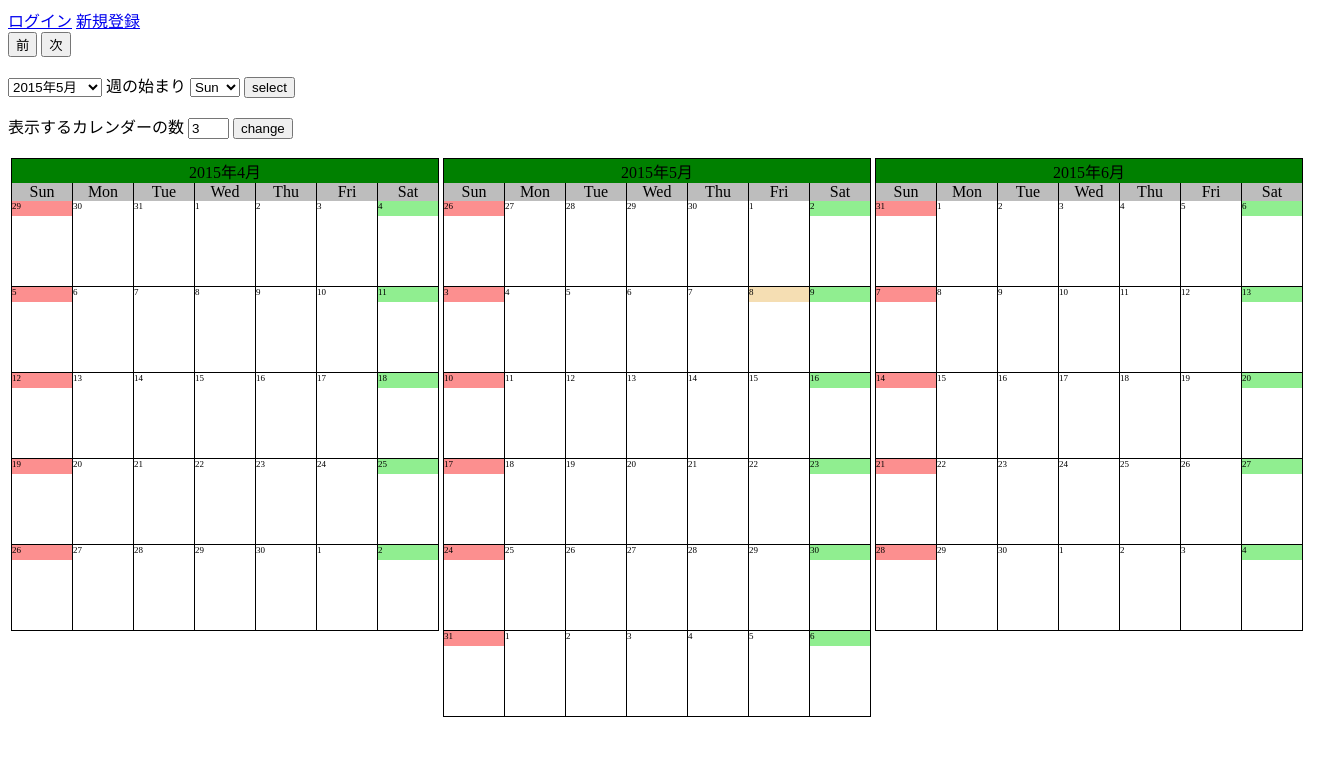
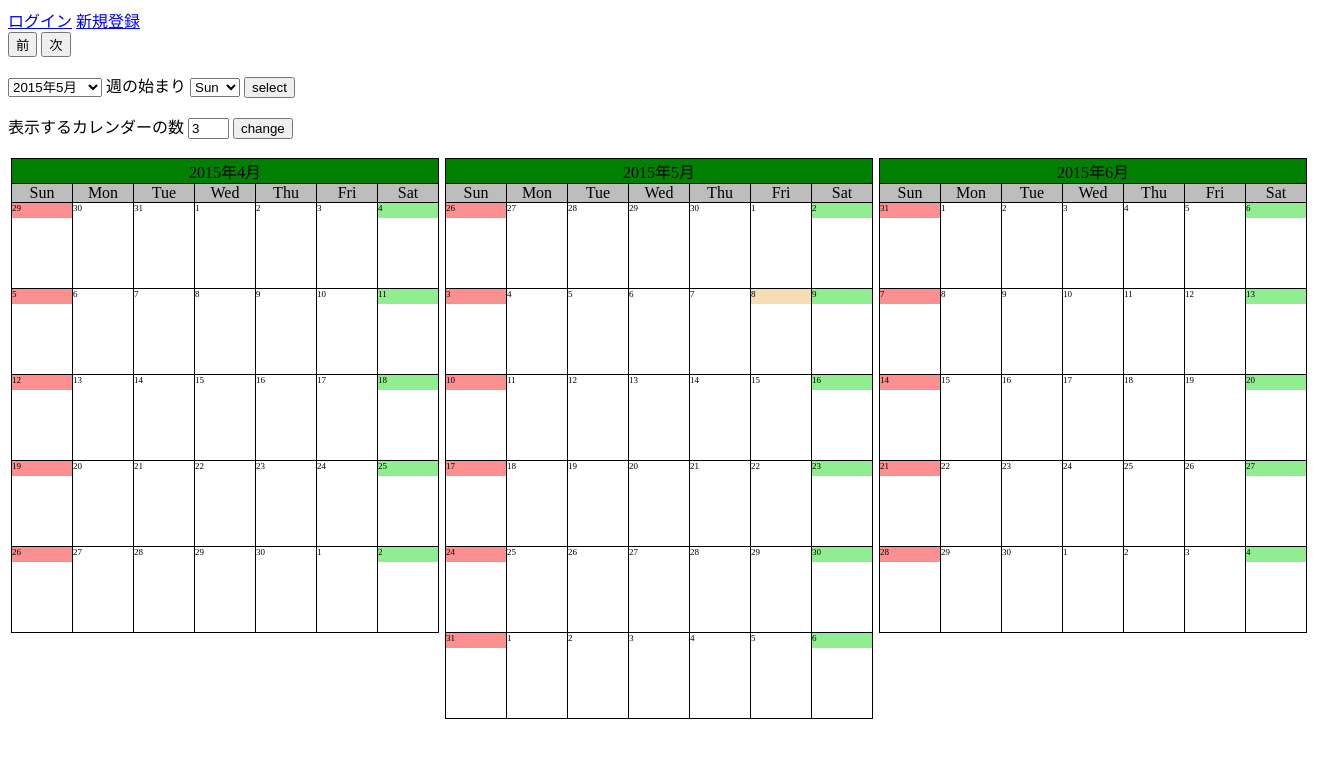
Before and after one commit to aucfan-makise/calendar, a PHP site: page /calendar.php in a window 1320 px wide. Shown: the top 758 px of the page. Run offline with PHP 8.4, Linux system fonts and the light colour scheme; data that the repository does not hold is empty.

Commit message:
細かな変更

```diff
--- a/ScheduleFunction.php
+++ b/ScheduleFunction.php
@@ -319,7 +319,7 @@ class ScheduleFunction extends AbstractFunction
     {
         $array;
         try {
-            $stmt = mysqli_prepare($this->connection, "SELECT schedules.schedules_id, schedules.title, schedules.detail, schedules.start_time, schedules.end_time from schedules inner join user_schedule_relations on schedules.schedules_id = user_schedule_relations.schedules_id where user_schedule_relations.user_id=? AND schedules.schedules_id=? AND schedules.deleted_at is NULL");
+            $stmt = mysqli_prepare($this->connection, "SELECT schedules.schedules_id, schedules.title, schedules.detail, schedules.start_time, schedules.end_time from schedules inner join user_schedule_relations on schedules.schedules_id = user_schedule_relations.schedules_id where user_schedule_relations.user_id=? AND schedules.schedules_id=? AND schedules.deleted_at is NULL AND user_schedule_relations.deleted_at is NULL");
             if ($stmt === false)
                 throw new mysqli_sql_exception('prepare');
             $bind_result = mysqli_stmt_bind_param($stmt, 'ss', $this->user_id, $this->api_id);
@@ -509,7 +509,6 @@ class ScheduleFunction extends AbstractFunction
             $close_result = mysqli_stmt_close($stmt);
             if ($close_result === false)
                 throw new mysqli_sql_exception('close');
-
                 // user_schedule_relationsのインサート
             $stmt = mysqli_prepare($this->connection, "INSERT INTO user_schedule_relations (user_id, schedules_id, created_at, update_at) values(?, ?, now(), now())");
             if ($stmt === false)
--- /dev/null
+++ b/StaticFunction.php
@@ -0,0 +1,7 @@
+<?php
+class StaticFunction{
+    public static function escape($str){
+        return htmlspecialchars($str, ENT_QUOTES, 'UTF-8');
+    }
+}
+?>
--- a/account_registration.php
+++ b/account_registration.php
@@ -1,4 +1,5 @@
 <?php
+require_once 'StaticFunction.php';
 require_once 'AccountFunction.php';
 $error_msg = null;
 $account_function = new AccountFunction($_POST);
@@ -18,7 +19,7 @@ $account_function = new AccountFunction($_POST);
             E-mailアドレス
             <br>
             <input type='text' size=30 name='address' value=
-            <?php echo $account_function->getAddress(); ?>
+            <?php echo StaticFunction::escape($account_function->getAddress()); ?>
             >
             <br>
             パスワード
@@ -36,7 +37,7 @@ $account_function = new AccountFunction($_POST);
 <!--         登録完了画面 -->
         登録が完了しました。
         <br>
-        <a href=>ログイン</a>
+        <a href='login.php'>ログイン</a>
         <a href='calendar.php'>カレンダーに戻る</a>
         <?php endif; ?>
     </body>
--- a/calendar.css
+++ b/calendar.css
@@ -1,18 +1,25 @@
+#calendar{
+	width: 100%;
+}
+
 .calendar_table {
 	border-collapse: separate;
 	border-spacing: 0;
 	border-right: 1px solid;
+	width: 100px;
 }
 
 .calendar_table td {
-	width: 60;
+	width: 14%;
 	margin: 0;
 	padding: 0;
+	border-bottom: 1px solid;
+	border-left: 1px solid;
 }
 
 .calendar_table tr {
 	vertical-align: top;
-	height: 80;
+	min-height: 85;
 }
 
 .calendar_table_title {
@@ -31,7 +38,7 @@ tr.calendar_week_row {
 }
 
 td.calendar_week_column {
-	width: 60px;
+	min-width: 60px;
 	border-left : solid 1px;
 	text-align: center;
 	vertical-align: middle;
@@ -39,7 +46,6 @@ td.calendar_week_column {
 
 .calendar_date_div{
 	position: relative;
-	border-left : solid 1px;
 	height: 15px;
 	font-size: 9px;
 }
@@ -53,7 +59,6 @@ td.calendar_week_column {
 }
 .calendar_sunday_div{
 	position: relative;
-	border-left : solid 1px;
 	height: 15px;
 	background-color: #FC8F8F;
 	font-size: 9px;
@@ -68,7 +73,6 @@ td.calendar_week_column {
 }
 .calendar_saturday_div{
 	position: relative;
-	border-left : solid 1px;
 	height: 15px;
 	font-size: 9px;
 	background-color: #90EE90;
@@ -83,7 +87,6 @@ td.calendar_week_column {
 }
 .calendar_public_holiday_div{
 	position: relative;
-	border-left : solid 1px;
 	height: 15px;
 	overflow: hidden;
 	font-size: 9px;
@@ -99,7 +102,6 @@ td.calendar_week_column {
 }
 .calendar_today_div{
 	position: relative;
-	border-left : solid 1px;
 	height: 15px;
 	font-size: 9px;
 	background-color: #F5DEB3;
@@ -114,10 +116,8 @@ td.calendar_week_column {
 }
 .calendar_schedule_div{
 	overflow: auto;
-	height: 70px;
+	min-height: 70px;
 	font-size: 9px;
-	border-left : solid 1px;
-	border-bottom: solid 1px;
 }
 .calendar_schedule_div a{
 	text-decoration:none;
--- a/schedule_edit.php
+++ b/schedule_edit.php
@@ -1,6 +1,7 @@
 <?php
 require_once 'CalendarFunction.php';
 require_once 'ScheduleFunction.php';
+require_once 'StaticFunction.php';
 
 session_start();
 session_regenerate_id(true);
```
Also changed, not shown: calendar.php (+43 -42 lines).
